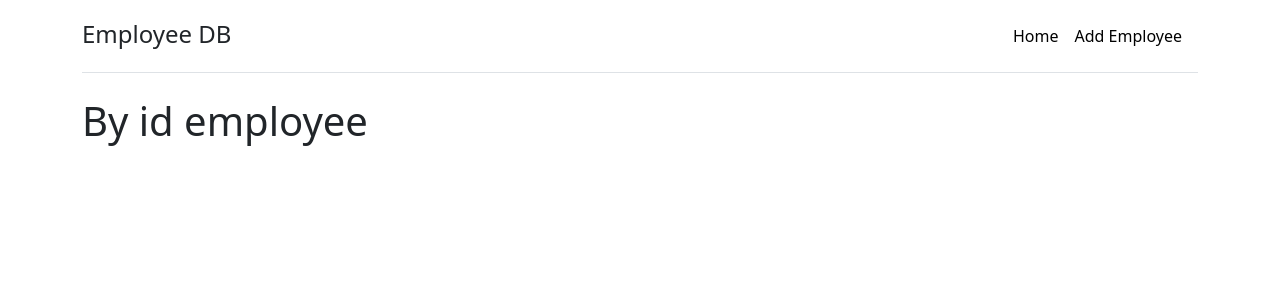
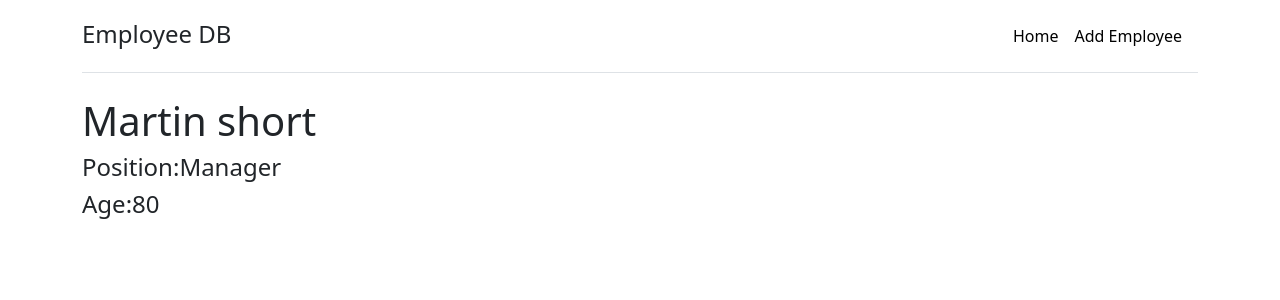
Before and after one commit to ferlobo1985/UDMY-REACT19-Next-JS-Rendering, a Next.js app: page /employees/1 in a window 1280 px wide. Shown: the top 300 px of the page. Built offline with nearby package versions, Linux system fonts and the light colour scheme; data requests are answered from the project's data file.

Commit message:
13-Employee by ID
13-Employee by ID

```diff
--- a/src/app/employees/[id]/page.js
+++ b/src/app/employees/[id]/page.js
@@ -1,9 +1,16 @@
-export default async function EmployeeByID(){
-    await new Promise((resolve)=>setTimeout(resolve,5000))
+import axios from 'axios';
+
+export default async function EmployeeByID({params}){
+    const ID = (await params).id;
+    const employee = await axios.get(`http://localhost:3004/employees/${ID}`);
 
     return(
         <>
-            <h1>By id employee</h1>
+            <h1>{employee.data.fullname}</h1>
+            <div>
+                <h4>Position:{employee.data.position}</h4>
+                <h4>Age:{employee.data.age}</h4>
+            </div>
         </>
     )
 }
--- a/src/app/page.js
+++ b/src/app/page.js
@@ -3,7 +3,7 @@
 import Counter from '@/components/counter'
 
 export default async function Home(){
-  await new Promise((resolve)=>setTimeout(resolve,3000))
+  // await new Promise((resolve)=>setTimeout(resolve,3000))
 
   const employees = await axios.get('http://localhost:3004/employees')
   const showEmployees = employees.data.map( employee =>(
@@ -14,7 +14,7 @@
             <hr/>
             <p className='card-text'>{employee.position}</p>
             <p className='card-text'>{employee.age}</p>
-            <Link href={`/employee/${employee.id}`} className='btn btn-primary'>Go to empl</Link>
+            <Link href={`/employees/${employee.id}`} className='btn btn-primary'>Go to empl</Link>
           </div>
       </div>
     </div>
```
